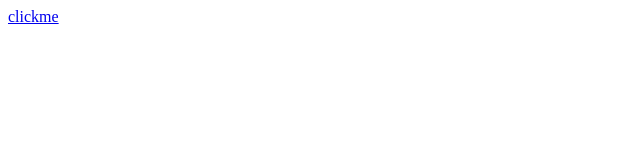
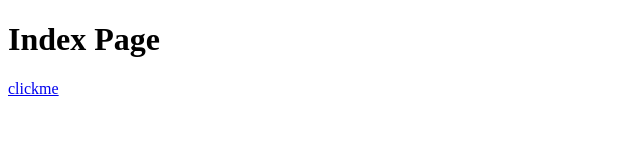
Before and after one commit to shaillenkumar/testrepo, a plain HTML site: page index.html in a window 1280 px wide. Shown: the whole page, without its empty margins (0-640 px from the left). Drawn offline with Linux system fonts and the light colour scheme.

Commit message:
Update index.html

```diff
--- a/index.html
+++ b/index.html
@@ -7,6 +7,7 @@
     <title>Document</title>
 </head>
 <body>
+    <h1>Index Page</h1>
     <a href="./test.html?person=john">clickme</a>
 
 </body>
```
